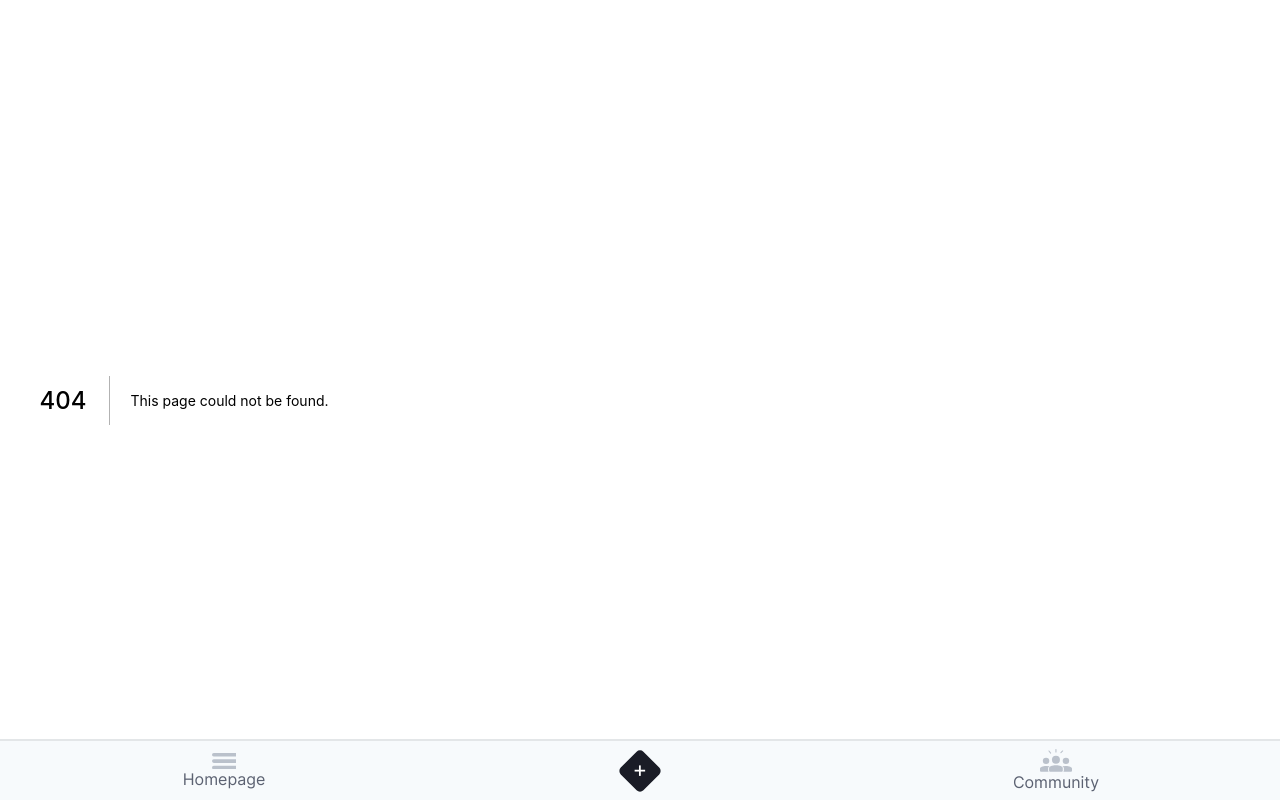
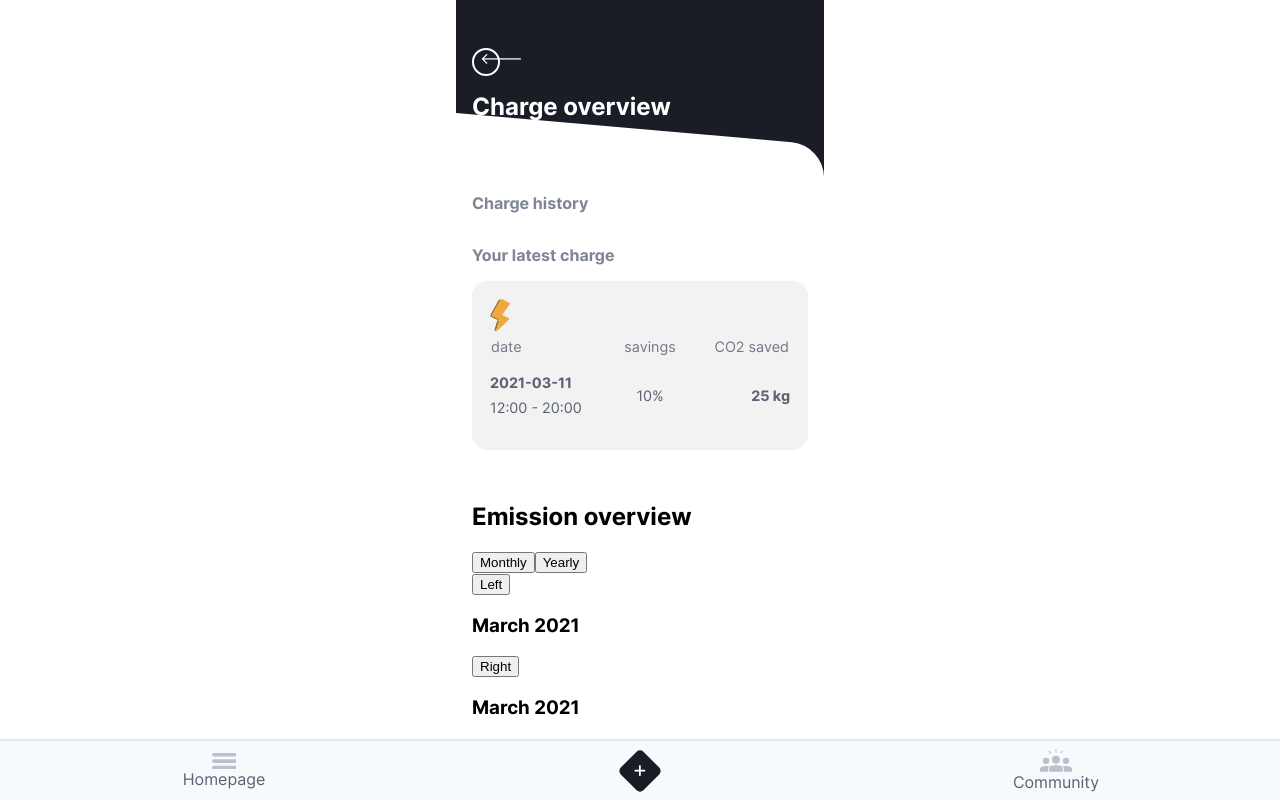
Before and after one commit to joanpadolina/co2-next-dashboard, a Next.js app: page /charge-overview in a window 1280 px wide. Before the commit this address had no page. Built offline with nearby package versions, Linux system fonts and the light colour scheme.

Commit message:
Setup charging history

```diff
--- a/components/emission-overview/emission-overview.js
+++ b/components/emission-overview/emission-overview.js
@@ -1,13 +1,13 @@
-import { data } from 'autoprefixer'
 import React, { useState } from 'react'
 
 export default function EmissionOverview() {
   const [currentDate, setCurrentDate] = useState('March 2021')
+
   const data = {
     totalEmission: 180,
     savedCarbon: 78,
-    greenEnergy: 15,
-    greyEnergy: 85
+    fossilFree: 15,
+    fossil: 85
   }
 
   return (
@@ -33,12 +33,12 @@ export default function EmissionOverview() {
           <p>Saved Carbon</p>
         </article>
         <article>
-          <h4>{data.greenEnergy}</h4>
-          <p>Green energy used</p>
+          <h4>{data.fossilFree}</h4>
+          <p>Fossil-free energy used</p>
         </article>
         <article>
-          <h4>{data.greyEnergy}</h4>
-          <p>Grey energy used</p>
+          <h4>{data.fossil}</h4>
+          <p>Fossil energy used</p>
         </article>
       </article>
     </article>
--- /dev/null
+++ b/components/emission-overview/index.js
@@ -0,0 +1 @@
+export { default } from './emission-overview.js'
--- a/components/history-charge/history-charge.js
+++ b/components/history-charge/history-charge.js
@@ -1,12 +1,15 @@
-import React from 'react'
-import { useSelector } from 'react-redux'
-
+import React from "react"
+import { useSelector } from "react-redux"
+import { useRouter } from "next/router"
 export default function HistoryCharge() {
   const chargingSessions = useSelector((state) => state.store.chargingSession)
+  const router = useRouter()
+  const path = router.pathname
 
   return (
     <>
       <h2 className='font--title'> Your latest charge </h2>
+
       <table className='history-charge'>
         {chargingSessions
           .slice(Math.max(chargingSessions.length - 3, 0))
@@ -20,18 +23,18 @@ export default function HistoryCharge() {
               <tr className='history-charge__row'>
                 <td className='history-charge__value'>
                   <span className='history-charge__value-date'>
-                    {charging.date}{' '}
+                    {charging.date}{" "}
                   </span>
                   <span>
                     {charging.start} - {charging.end}
                   </span>
                 </td>
                 <td className='history-charge__value'>
-                  {' '}
+                  {" "}
                   {charging.savingsInPercentage}
                 </td>
                 <td className='history-charge__value'>
-                  {' '}
+                  {" "}
                   {charging.savedCarbon} kg
                 </td>
               </tr>
--- /dev/null
+++ b/pages/charge-overview.js
@@ -0,0 +1,21 @@
+import React from "react"
+import Link from "next/link"
+import HistoryCharge from '../components/history-charge'
+import EmissionOverview from '../components/emission-overview'
+export default function ChargeOverview() {
+  return (
+    <>
+      <header className='header charge-overview__header'>
+        <Link href='/'>
+          <a className='button--back' aria-label='go back to feed'></a>
+        </Link>
+        <h1>Charge overview</h1>
+      </header>
+      <main className='index__main'>
+        <h2 className='font--title'>Charge history</h2>
+        <HistoryCharge />
+        <EmissionOverview />
+      </main>
+    </>
+  )
+}
--- a/pages/index.js
+++ b/pages/index.js
@@ -28,7 +28,7 @@ export default function Index() {
         <SavingsTime />
         <HistoryCharge />
         <div className='button__align--right'>
-          <Link href='/'>
+          <Link href='/charge-overview'>
             <a className='button button--dark index__link-sessions'>
               Charge overview
             </a>
```
